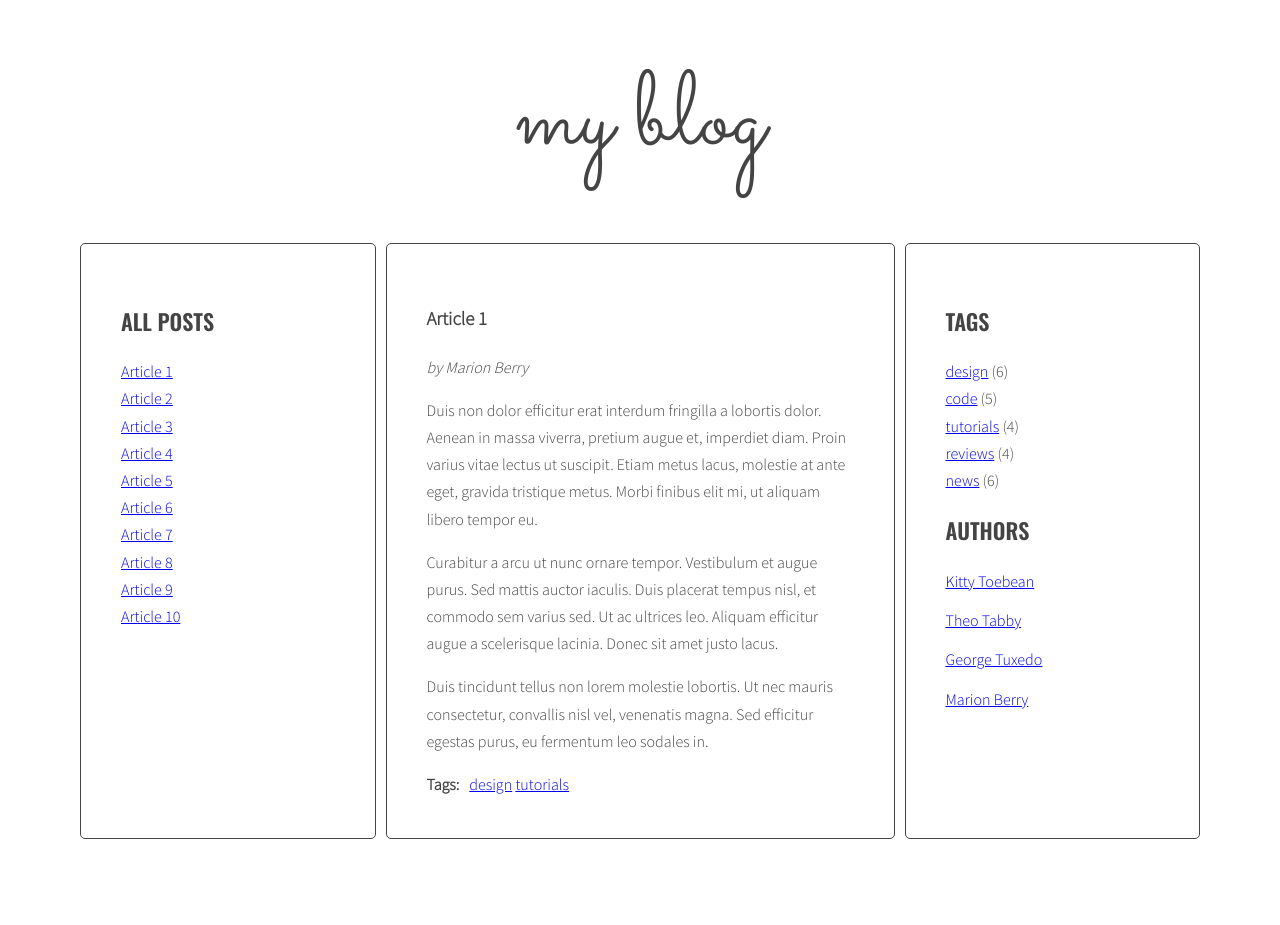
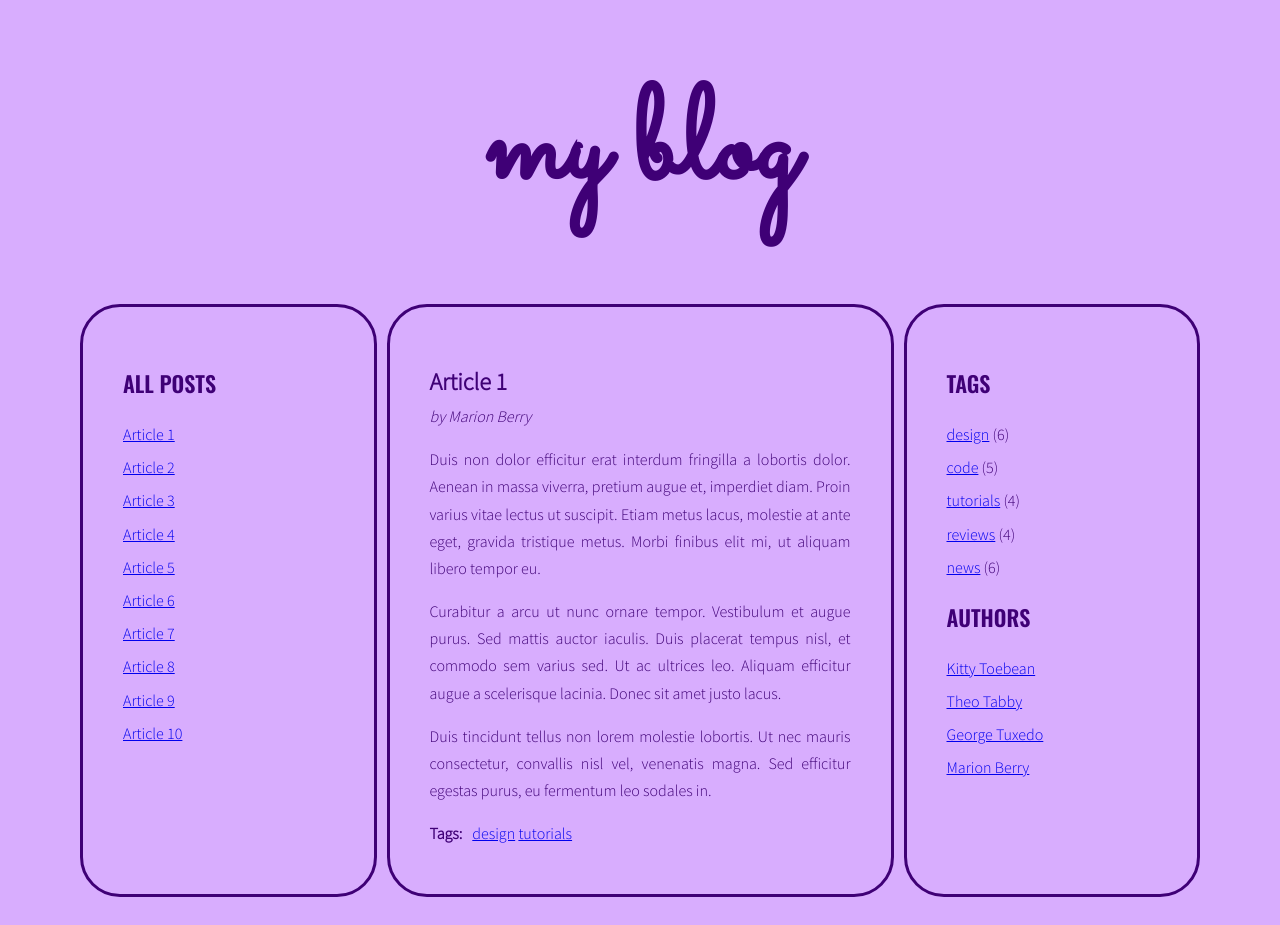
Before and after one commit to szygadlinski/javascript-blog, a website: page index.html in a window 1280 px wide. Before the commit the page ends 847 px from the top, so only its background shows below. Drawn offline with nearby package versions, Linux system fonts and the light colour scheme.

Commit message:
Change styles & add RWD

```diff
--- a/index.html
+++ b/index.html
@@ -1,7 +1,8 @@
 <!DOCTYPE html>
-<html lang="pl">
+<html lang="en">
 	<head>
 		<meta charset="utf-8">
+		<meta name="viewport" content="width=device-width, initial-scale=1.0">
 		<title>my blog</title>
 		<link rel="stylesheet" href="css/style.css">
 	</head>
--- a/sass/style.scss
+++ b/sass/style.scss
@@ -2,8 +2,8 @@
 
 /* Variables */
 
-$color-light: #fff;
-$color-dark: #444;
+$color-light: #D8ADFE;
+$color-dark: #3F0076;
 
 $font-logo: 'Sacramento', cursive;
 $font-header: 'Oswald', sans-serif;
@@ -19,7 +19,7 @@ body {
   background: $color-light;
   font-family: $font-text;
   color: $color-dark;
-  font-weight: 300;
+  font-weight: 400;
   font-size: 16px;
   line-height: 1.7;
 }
@@ -61,17 +61,18 @@ body {
 .sidebar, .posts {
   background: $color-light;
   margin-right: 10px;
+	margin-bottom: 20px;
   padding: 40px;
-  border: 1px solid $color-dark;
-  border-radius: 5px;
+  border: 3px solid $color-dark;
+  border-radius: 40px;
 }
 
 /* Logo */
 
 .logo {
   font-family: $font-logo;
-  font-weight: 400;
-  font-size: 104px;
+  font-weight: 900;
+  font-size: 130px;
   line-height: 1;
   text-align: center;
 }
@@ -87,22 +88,16 @@ body {
     font-weight: bold;
   }
 
+	li {
+		margin-bottom: 6px;
+	}
+
 }
 
 .list-horizontal {
 
   li {
     display: inline-block;
-  }
-
-}
-
-/* Authors */
-
-.authors {
-
-  li {
-    margin-bottom: 12px;
   }
 
 }
@@ -118,8 +113,19 @@ body {
 
 }
 
+.post-title {
+	font-size: 24px;
+	margin-top: 15px;
+	margin-bottom: 0;
+}
+
 .post-author {
   font-style: italic;
+	margin-top: 0;
+}
+
+.post-content {
+	text-align: justify;
 }
 
 .post-tags {
@@ -130,3 +136,18 @@ body {
   }
 
 }
+
+/* Media */
+
+@media (max-width: 767px) {
+
+	.wrapper {
+	  display: block;
+	}
+
+	.list li {
+		display: inline-block;
+		margin-right: 10px;
+	}
+
+}
```
Also changed, not shown: css/style.css, 1 other file.
